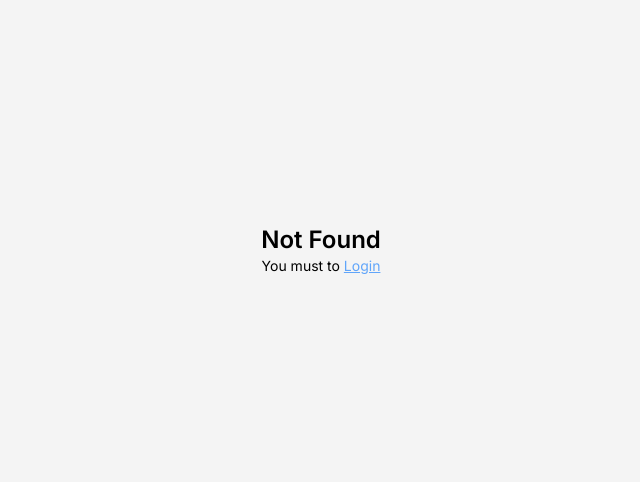
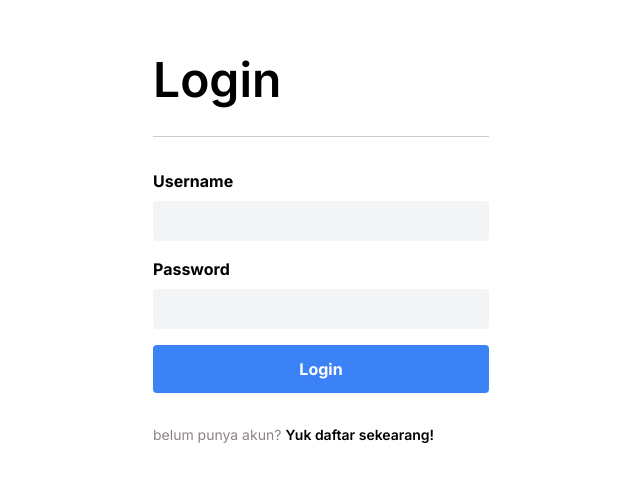
Before and after one commit to crendyyy/PokemonCatcher, a React (Vite) app: page / in a window 1280 px wide. Before the commit this address had no page. Shown: the part 150-632 px from the top of the page, without its empty margins (319-959 px from the left). Built offline with nearby package versions, Linux system fonts and the light colour scheme.

Commit message:
Fix Routes

```diff
--- a/src/pages/NotFound.jsx
+++ b/src/pages/NotFound.jsx
@@ -5,7 +5,7 @@ const NotFound = () => {
       <nav>
         <ol className="text-sm">
           <span>You must to </span>
-          <a href="/login" className="text-sm text-blue-400 underline">
+          <a href="/" className="text-sm text-blue-400 underline">
             Login
           </a>
         </ol>
--- a/src/pages/Register.jsx
+++ b/src/pages/Register.jsx
@@ -27,7 +27,7 @@ const Register = () => {
     if (password === repeatPassword) {
       const isSucces = register(userName, email, password);
       if (isSucces) {
-        navigate("/login");
+        navigate("/");
       } else {
         setError({ general: "Email atau Username sudah terdaftar" });
       }
@@ -122,7 +122,7 @@ const Register = () => {
         </div>
         <p className={"flex gap-1 text-[#8d8484] text-sm"}>
           sudah punya akun?
-          <Link className={"text-black font-semibold text-sm"} to="/login">
+          <Link className={"text-black font-semibold text-sm"} to="/">
             Login!
           </Link>
         </p>
--- a/src/routes/Index.jsx
+++ b/src/routes/Index.jsx
@@ -51,9 +51,9 @@ const Layout = () => {
 
 const routes = [
   {
-    path: "login",
+    path: "/",
     element: (
-      <RedirectIfLogin to="/">
+      <RedirectIfLogin to="/dashboard">
         <LoginPage />
       </RedirectIfLogin>
     ),
@@ -73,9 +73,10 @@ const routes = [
           </ProtectedRoute>
         ),
         children: [
+
           {
-            index: true,
-            element: <Home />,
+            path: "/dashboard",
+            children: [{ index: true, element: <Home /> }],
           },
           {
             path: "/catchPokemon",
```
Also changed, not shown: 1 other file (tests, documents, lock files or other folders).
